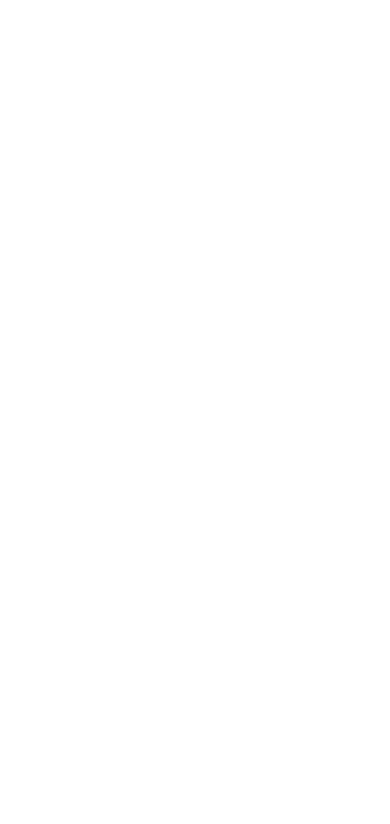
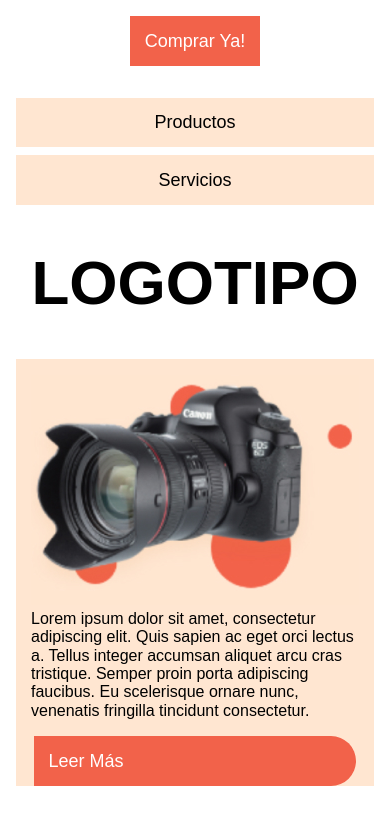
Before and after one commit to Laurabarrero54/examenLauraBarrero, a plain HTML site: page index.html in a window 390 px wide. Shown: the top 824 px of the page. Drawn offline with nearby package versions, Linux system fonts and the light colour scheme; files that its build step writes are made by us from their sources.

Commit message:
Terminado header smartphone

```diff
--- a/index.html
+++ b/index.html
@@ -1,15 +1,51 @@
 <!DOCTYPE html>
-<html lang="en">
+<html lang="es">
     <head>
         <meta charset="UTF-8" />
         <meta http-equiv="X-UA-Compatible" content="IE=edge" />
         <meta name="viewport" content="width=device-width, initial-scale=1.0" />
-        <title>Document</title>
+        <title>Examen Nueva Cámara</title>
         <link rel="stylesheet" href="./css/main.css" />
     </head>
     <body>
-        <!-- HEADER -->
+        <!-- HEADER, padding lateral -->
+        <section class="contenido">
             <header>
+                <a class="header__compra" href="#">comprar ya!</a>
+                <pre></pre>
+                <nav class="gridMenu">
+                    <a class="header__productos"href="#">productos</a>
+                    <a class="header__servicios" href="#">servicios</a>
+                </nav>
+                <h1 class="header__logo">LOGOTIPO</h1>
+                <article class="header__imgCamara">
+                    <figure>
+                        <picture>
+                        <!--smartphone-->
+                            <source
+                                srcset="
+                                        img/smartphone/camara_frente.jpg 1x,
+                                        img/smartphone/camara_frente@2x.jpg 2x,
+                                        img/smartphone/camara_frente@3x.jpg 3x
+                                    "
+                                media="(min-width:300px) and (max-width:600px) and (orientation: portrait)"
+                            >
+
+                        <!--escritorio-->
+                            <source
+                                srcset="
+                                        img/smartphone/camara_frente.jpg 1x,
+                                        img/smartphone/camara_frente@2x.jpg 2x,
+                                    "
+                                media="(min-width:600px)"
+                            >
+
+                            <img src="" alt="camara_frente">
+                        </picture>
+                        <figcaption>Lorem ipsum dolor sit amet, consectetur adipiscing elit. Quis sapien ac eget orci lectus a. Tellus integer accumsan aliquet arcu cras tristique. Semper proin porta adipiscing faucibus. Eu scelerisque ornare nunc, venenatis fringilla tincidunt consectetur.</figcaption>
+                    </figure>
+                    <a class="header__imgCamara__boton" href="#">Leer más</a>
+                </article>
             </header>
             <!-- MAIN -->
             <main>
@@ -17,5 +53,6 @@
             <!-- FOOTER -->
             <footer>
             </footer>
+        </section>
     </body>
 </html>
--- a/sass/abstracts/_variables.scss
+++ b/sass/abstracts/_variables.scss
@@ -1,2 +1,37 @@
 /* @VARIABLES */
 /* ********** */
+
+// colores
+$colores:(
+    fondoFooter: #C4C4C4,
+    fondoHeader: #FFE6D1,
+    fondoMain: #F8F6EE,
+    fondoboton: #F2624A,
+    botonTipo: #FFFFFF,
+    tipo: #000000
+);
+
+//tipografía
+
+$logoSmart: 3.875rem;
+$logoDesk: 6.8125rem;
+$subtitle: 1.125rem;
+$parrafo: 1rem;
+
+//tamaños
+
+$breakpoints:(
+    smartphone: 320px,
+    desktop: 1000px
+);
+
+$borderRadius:(
+    header: 50px,
+    footer: 25px
+);
+
+$paddings:(
+    headerSmart: 1rem,
+    botonSmart: .90625rem,
+    botonDesk: .625rem
+);
--- a/sass/base/_typography.scss
+++ b/sass/base/_typography.scss
@@ -1,2 +1,7 @@
 /* @TIPOGRAFÍA */
 /* ********** */
+
+html{
+    font-family: Arial, Helvetica, sans-serif;
+    color: map-get($colores, tipo);
+}
--- a/sass/layout/_grid.scss
+++ b/sass/layout/_grid.scss
@@ -1,2 +1,23 @@
 /* @GRIDS */
 /* ********** */
+.contenido{
+    width: clamp(300px, 100vw, 1920px);
+    display: grid;
+    grid-template-rows: repeat(3, 1fr);
+    justify-content: center;
+    align-content: center;
+}
+
+header{
+    width: clamp(300px, 100vw, 1920px);
+    display: flex;
+    flex-direction: column;
+    justify-content: center;
+    padding: map-get($paddings, headerSmart);
+}
+
+
+.gridMenu{
+    display: grid;
+    grid-row-gap: .5rem;
+}
--- a/sass/layout/_header.scss
+++ b/sass/layout/_header.scss
@@ -1,2 +1,49 @@
 /* @HEADERS */
 /* ********** */
+
+.header__compra, .header__productos, .header__servicios{
+    text-decoration: none;
+    text-transform: capitalize;
+    text-align: center;
+    display: block;
+    padding: map-get($paddings, botonSmart);
+    font-size: $subtitle;
+}
+
+.header__compra{
+    background-color: map-get($colores, fondoboton);
+    color: map-get($colores, botonTipo);
+    width:130px;
+    align-self: center;
+}
+
+
+.header__productos, .header__servicios{
+    background-color: map-get($colores, fondoHeader);
+    color: map-get($colores, tipo);
+}
+
+.header__imgCamara{
+    display: flex;
+    flex-direction: column;
+    justify-content: center;
+    align-items: center;
+    background-color:map-get($colores, fondoHeader);
+}
+
+.header__logo{
+    align-self: center;
+    font-size: $logoSmart;
+}
+
+.header__imgCamara__boton{
+    text-decoration: none;
+    text-transform: capitalize;
+    display: block;
+    padding: map-get($paddings, botonSmart);
+    font-size: $subtitle;
+    background-color: map-get($colores, fondoboton);
+    color: map-get($colores, botonTipo);
+    border-radius: 0px 50px 50px 0px;
+    width: 90%;
+}
```
Also changed, not shown: css/main.css (added), img/smartphone/camara_arriba.jpg (added), img/smartphone/camara_arriba@2x.jpg (added), img/smartphone/camara_arriba@3x.jpg (added), img/smartphone/camara_frente.jpg (added), img/smartphone/camara_frente@2x.jpg (added), img/smartphone/camara_frente@3x.jpg (added), img/smartphone/lente.jpg (added), img/smartphone/lente@2x.jpg (added), img/smartphone/lente@3x.jpg (added), 1 other file. Lines whose indentation alone changed are shown as unchanged.
